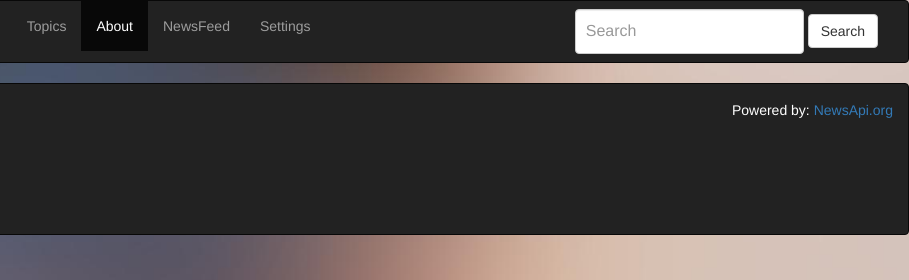
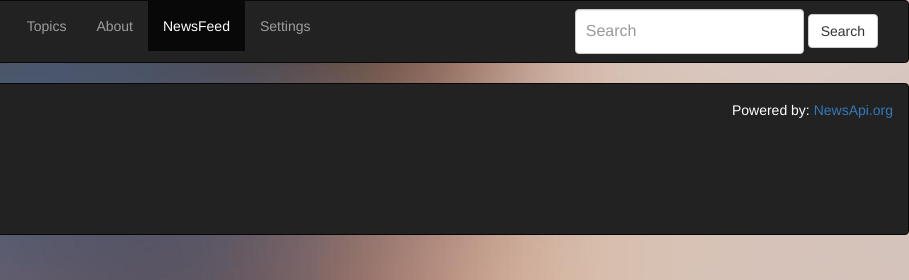
Before and after one commit to mvbabb/comp4513_assignment2, a website: page application/YLN_app/newsfeed.html in a window 1280 px wide. Shown: the top 280 px of the page, 371-1280 px from the left. Drawn offline with nearby package versions, Linux system fonts and the light colour scheme; no server answers.

Commit message:
asiofnasdnkvp[sad

```diff
--- a/application/YLN_app/newsfeed.html
+++ b/application/YLN_app/newsfeed.html
@@ -387,8 +387,8 @@
         <li><a href="http://localhost:3001/home">Home</a></li>
         <li><a href="http://localhost:3001/sources">Sources</a></li>
         <li><a href="http://localhost:3001/topics">Topics</a></li>
-        <li class="active"><a href="http://localhost:3001/about">About</a></li>
-                    <li><a href="http://localhost:3001/newsfeed">NewsFeed</a></li>
+        <li ><a href="http://localhost:3001/about">About</a></li>
+                    <li class="active"><a href="http://localhost:3001/newsfeed">NewsFeed</a></li>
           <li><a href="http://localhost:3001/secure">Settings</a></li>
                         </ul>
                         <form class="navbar-form navbar-right">
```
